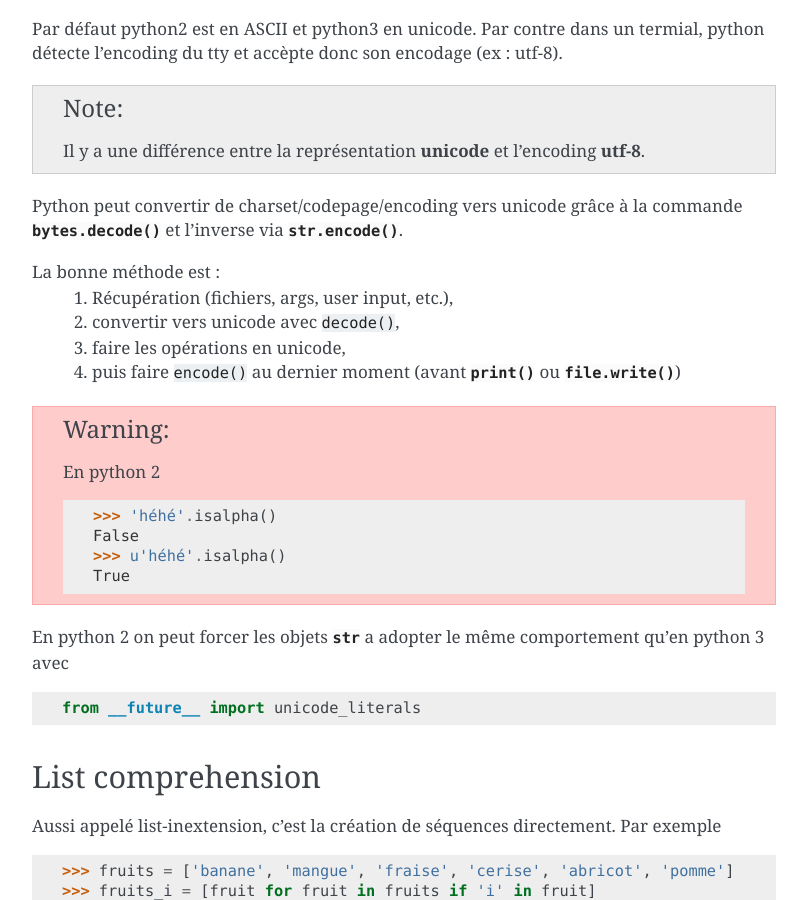
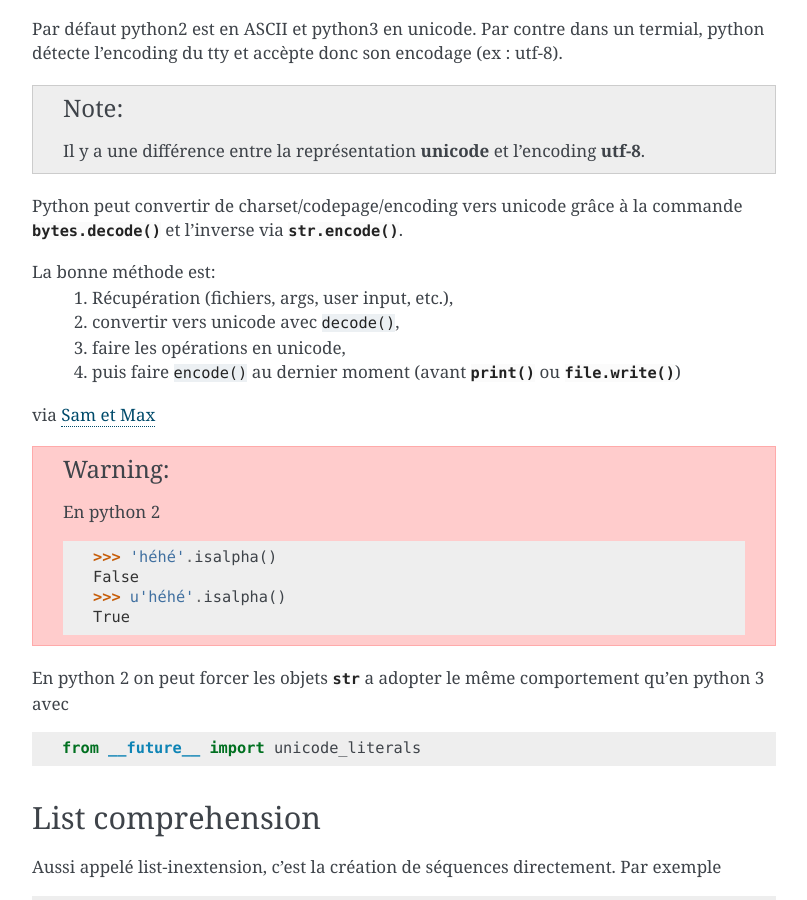
Before and after one commit to galactics/doc-python, a Sphinx documentation site: the page built from source/02-sequences.rst, in a window 1280 px wide and 900 px high, scrolled down 2456 px. Shown: the whole window, without its empty margins (346-1153 px from the left). Built offline with Sphinx 7.4.7, drawn with Linux system fonts in a browser that asks for light colours.

Commit message:
encoding

```diff
--- a/source/02-sequences.rst
+++ b/source/02-sequences.rst
@@ -123,12 +123,14 @@ termial, python détecte l'encoding du tty et accèpte donc son encodage
 Python peut convertir de charset/codepage/encoding vers unicode grâce à la
 commande :py:meth:`bytes.decode` et l'inverse via :py:meth:`str.encode`.
 
-La bonne méthode est :
+La bonne méthode est:
     #. Récupération (fichiers, args, user input, etc.),
     #. convertir vers unicode avec ``decode()``,
     #. faire les opérations en unicode,
     #. puis faire ``encode()`` au dernier moment (avant :py:func:`print` ou
        :py:meth:`file.write`)
+
+via `Sam et Max <http://sametmax.com/lencoding-en-python-une-bonne-fois-pour-toute/>`_
 
 .. warning:: En python 2
 
```
